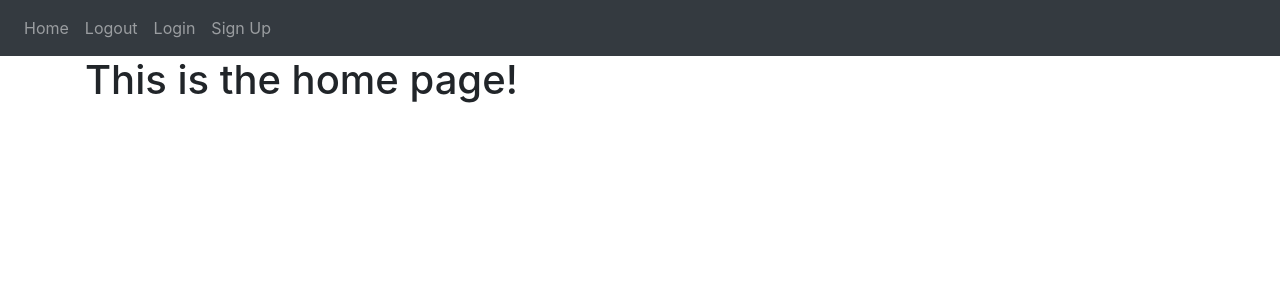
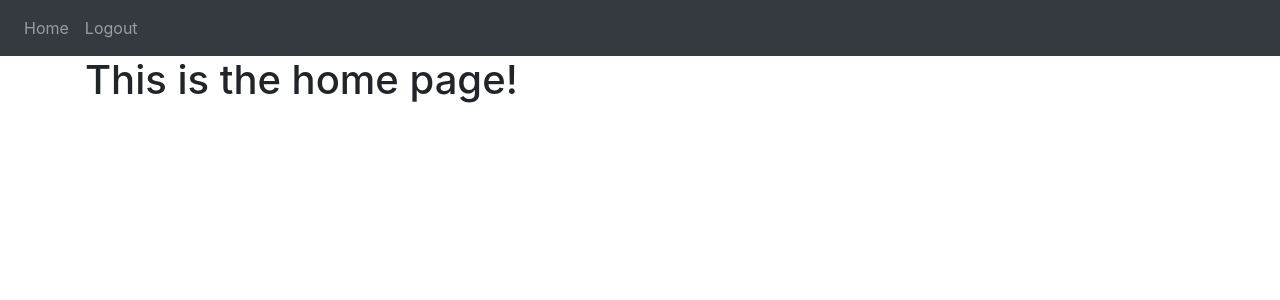
Before and after one commit to Zichao031/Online-Task-Management-system, a Flask app: page / in a window 1280 px wide. Shown: the top 300 px of the page. Run offline with Flask 2, Linux system fonts and the light colour scheme; the visitor is signed in with stand-in values (Sample User, id 1); some libraries are stand-ins or nearby versions.

Commit message:
Checking if user logged in works

```diff
--- a/website/auth.py
+++ b/website/auth.py
@@ -23,7 +23,7 @@ def login():
         else:
             flash('Email does not exist', category='error')
 
-    return render_template("login.html", user = "Zijin")
+    return render_template("login.html", user = current_user)
 
 @auth.route('/logout')
 @login_required    #we don't want to logout ppl, if they are not login
@@ -62,4 +62,4 @@ def sign_up():
 
 
 
-    return render_template("sign_up.html", boolean=True)
+    return render_template("sign_up.html", user=current_user)
--- a/website/templates/base.html
+++ b/website/templates/base.html
@@ -29,10 +29,13 @@
       </button>
       <div class="collapse navbar-collapse" id="navbar">
         <div class="navbar-nav">
+          {% if user.is_authenticated %}
           <a class="nav-item nav-link" id="home" href="/">Home</a>
           <a class="nav-item nav-link" id="logout" href="/logout">Logout</a>
+          {% else %}
           <a class="nav-item nav-link" id="login" href="/login">Login</a>
           <a class="nav-item nav-link" id="signUp" href="/sign-up">Sign Up</a>
+          {% endif %}
         </div>
       </div>
     </nav>
--- a/website/views.py
+++ b/website/views.py
@@ -6,4 +6,4 @@ views = Blueprint('views', __name__)
 @views.route('/')
 @login_required
 def home():
-    return render_template("home.html")
+    return render_template("home.html", user=current_user)
```
